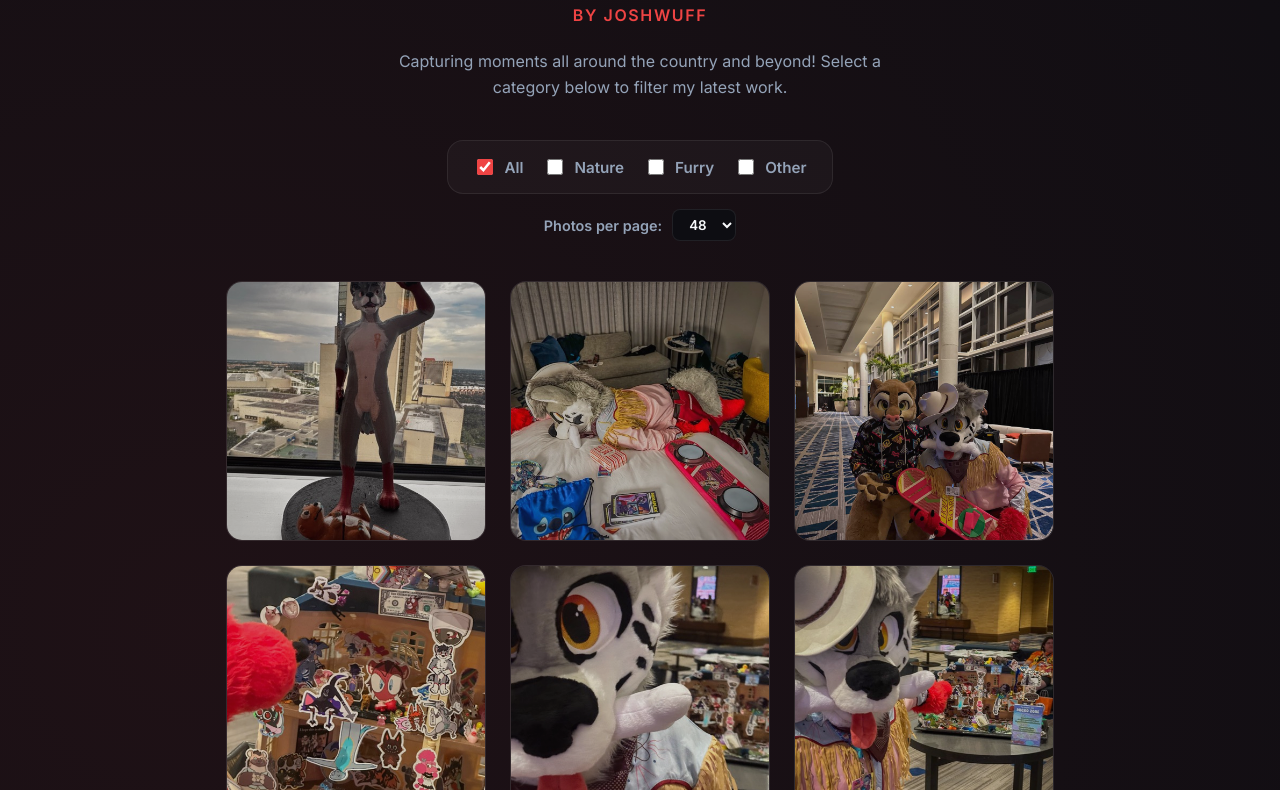
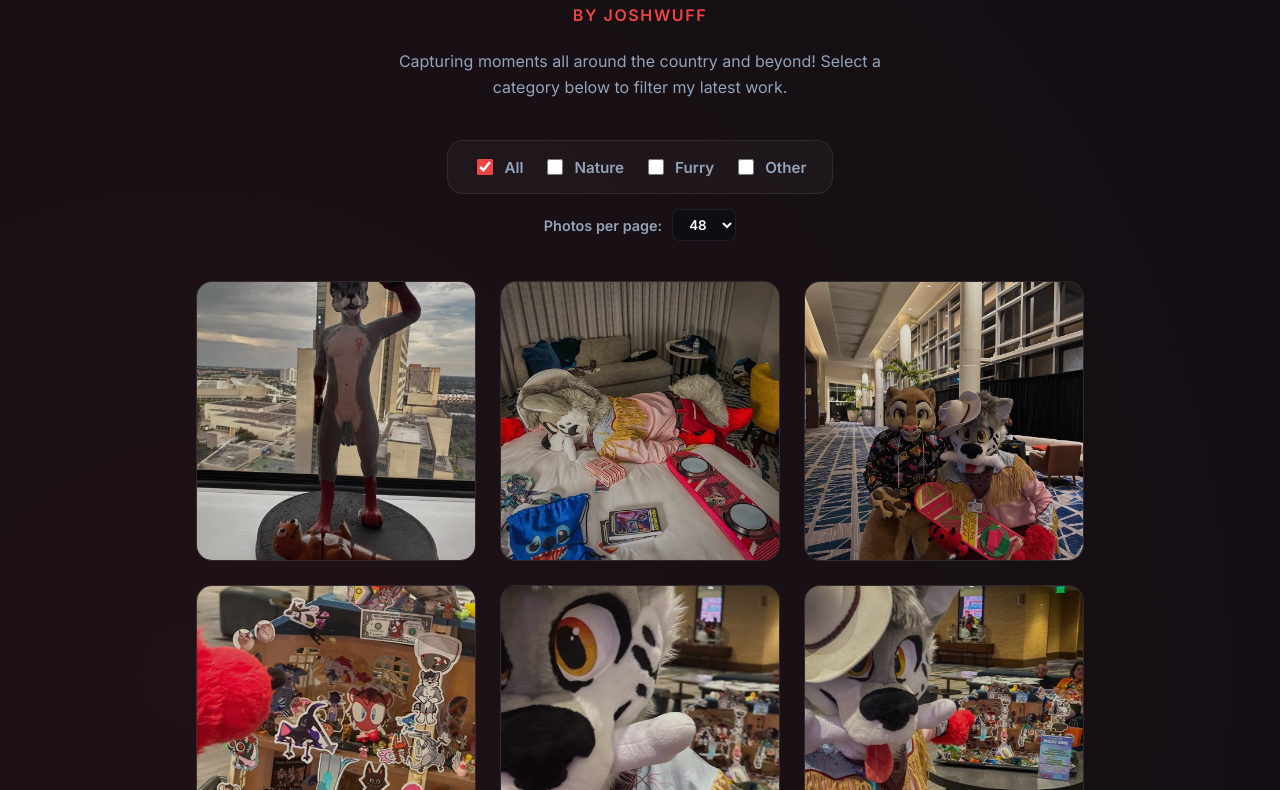
Before and after one commit to joshwuff/joshwuff-site, a plain HTML site: page photography.html in a window 1280 px wide. Shown: the part 162-952 px from the top of the page. Drawn offline with Linux system fonts and the light colour scheme.

Commit message:
Update photography.html

```diff
--- a/photography.html
+++ b/photography.html
@@ -115,7 +115,8 @@
 
         .container {
             width: 100%;
-            max-width: 900px;
+            /* WIDENED TO 1200px FOR MODERN DESKTOP GALLERY FEEL */
+            max-width: 1200px;
             padding: 120px 24px 60px;
             text-align: center;
             animation: fadeIn 0.8s ease-out;
@@ -131,7 +132,7 @@
         .subtitle { color: var(--accent); font-size: 1rem; margin-top: 8px; font-weight: 600; text-transform: uppercase; letter-spacing: 0.1em; }
         .bio { font-size: 1rem; color: var(--text-secondary); margin: 24px 0 40px; line-height: 1.6; max-width: 500px; margin-left: auto; margin-right: auto;}
 
-        /* --- GALLERY CONTROLS (Filters + Pagination limits) --- */
+        /* --- GALLERY CONTROLS --- */
         .gallery-controls-wrapper {
             display: flex;
             flex-direction: column;
@@ -196,7 +197,8 @@
         /* --- PHOTO GRID --- */
         .photo-grid {
             display: grid;
-            grid-template-columns: repeat(auto-fit, 260px);
+            /* PHOTOS ENLARGED SLIGHTLY TO 280px */
+            grid-template-columns: repeat(auto-fit, 280px);
             justify-content: center;
             gap: 24px;
             width: 100%;
@@ -324,12 +326,10 @@
             .filter-controls { gap: 12px; padding: 12px 16px; border-radius: 12px; }
             .checkbox-label { font-size: 0.85rem; }
 
-            /* NEW: Stretch the photos to fill the screen on mobile! */
             .photo-grid {
                 grid-template-columns: 1fr;
             }
 
-            /* Mobile Titles */
             .photo-item .photo-overlay {
                 transform: translateY(0);
                 font-size: 0.9rem;
@@ -477,7 +477,6 @@
                     photoDiv.className = `photo-item ${photo.category}`;
 
                     // --- CROSS-REFERENCE THUMBNAILS FILE ---
-                    // Check the dictionary. If it finds a match, use it! Otherwise fallback to original.
                     const thumbSrc = thumbnailMap[photo.src] || photo.src;
 
                     photoDiv.innerHTML = `
```
